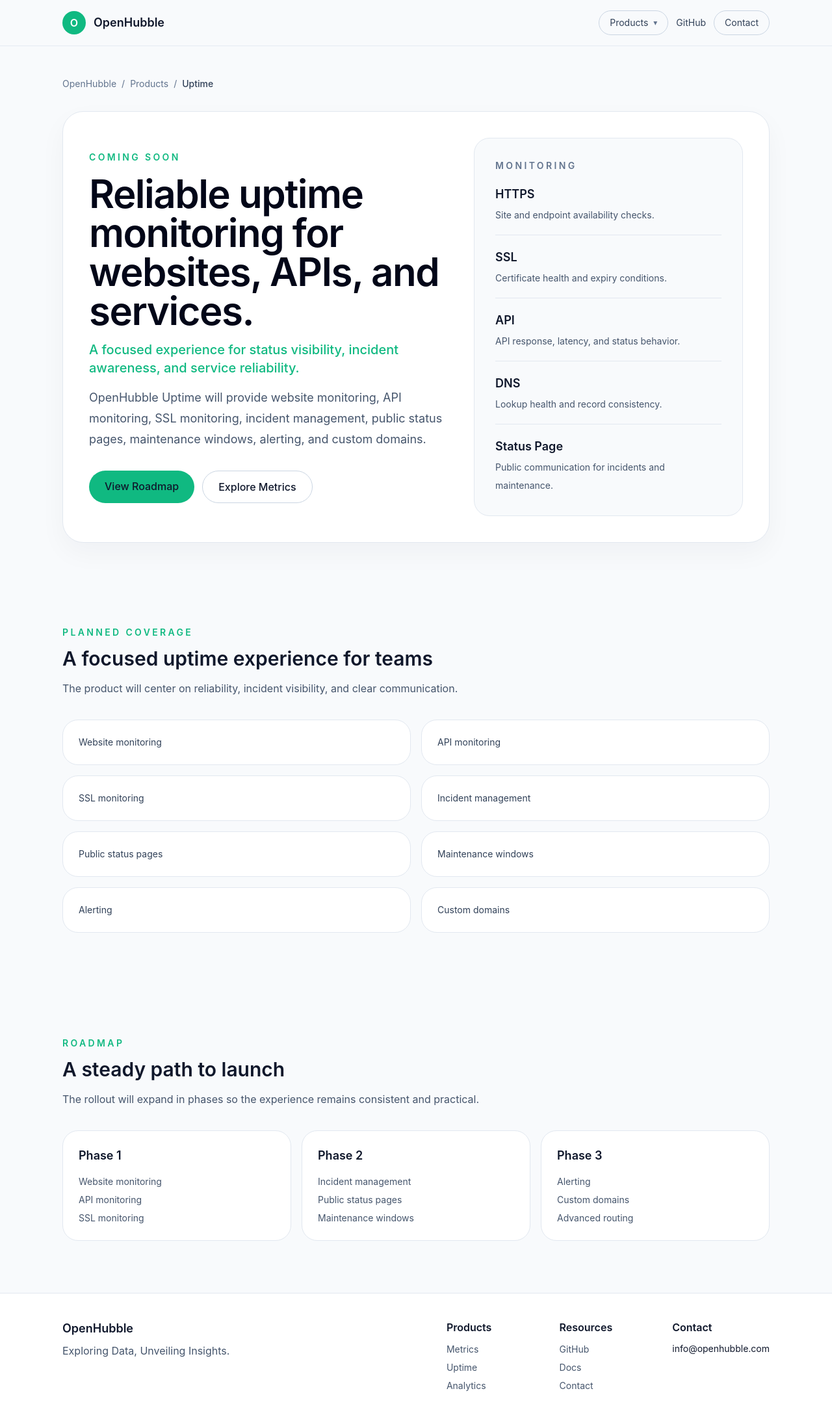
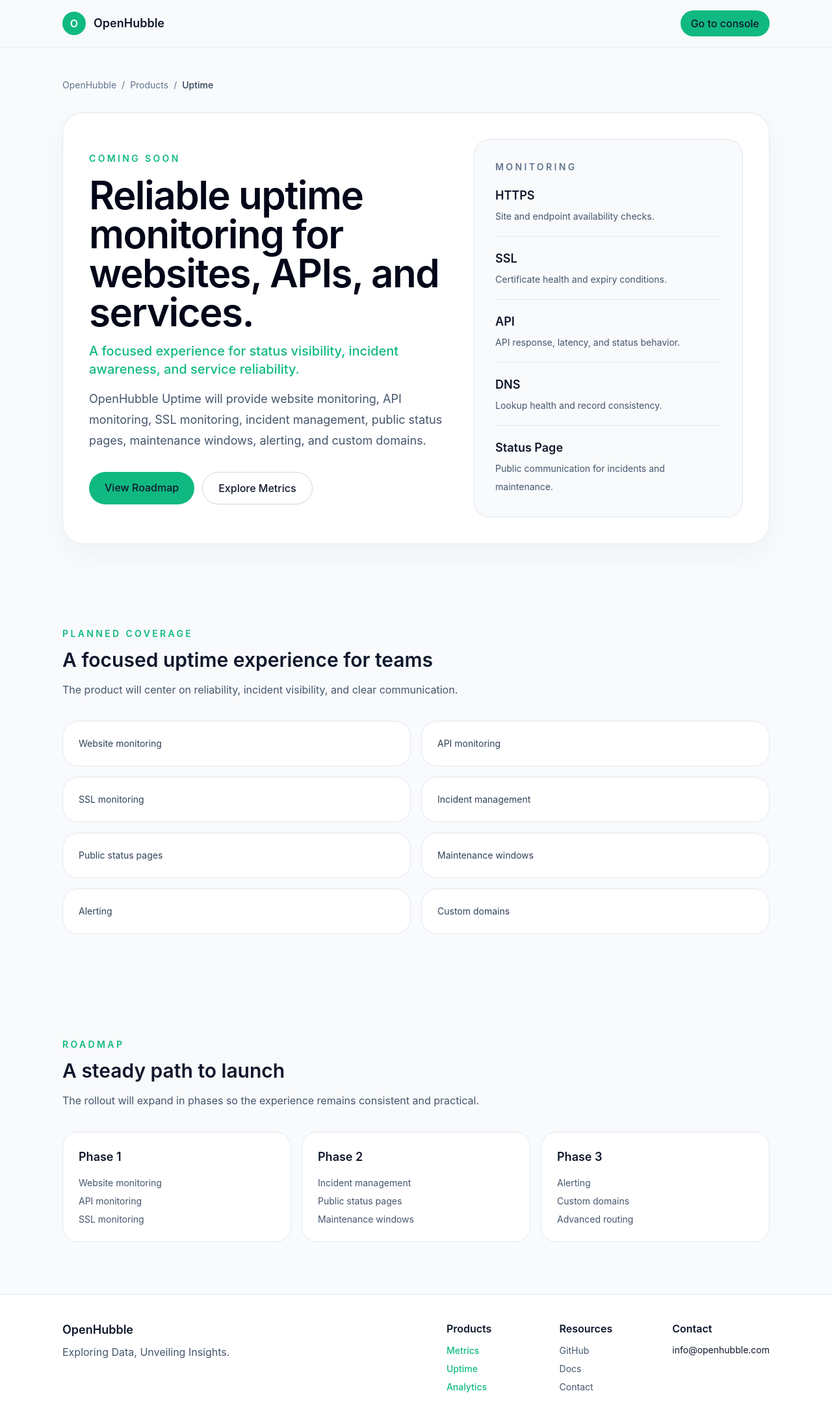
Before and after one commit to BlackIQ/landing, a Next.js app: page /products/uptime in a window 1280 px wide. Shown: the top 2180 px of the page at 65% size. Built offline with nearby package versions, Linux system fonts and the light colour scheme.

Commit message:
Page shell

```diff
--- a/src/components/product-page-shell.tsx
+++ b/src/components/product-page-shell.tsx
@@ -6,48 +6,65 @@ type ProductPageShellProps = {
   children: ReactNode;
 };
 
-const productLinks = [
-  { href: "/products/metrics", label: "Metrics" },
-  { href: "/products/uptime", label: "Uptime" },
-  { href: "/products/analytics", label: "Analytics" },
-];
+type ProductPageShellConfig = {
+  accent: string;
+  productName: string;
+  heroCtaHref: string;
+};
+
+function getShellConfig(accent: string): ProductPageShellConfig {
+  if (accent === "#10B981") {
+    return {
+      accent,
+      productName: "Uptime",
+      heroCtaHref: "#",
+    };
+  }
+
+  if (accent === "#8B5CF6") {
+    return {
+      accent,
+      productName: "Analytics",
+      heroCtaHref: "#",
+    };
+  }
+
+  return {
+    accent,
+    productName: "Metrics",
+    heroCtaHref: "https://metrics.openhubble.com",
+  };
+}
 
 export function ProductPageShell({ accent, children }: ProductPageShellProps) {
+  const config = getShellConfig(accent);
+
   return (
     <div className="min-h-screen bg-[#f8fafc] text-slate-900">
       <header className="sticky top-0 z-10 border-b border-slate-200/80 bg-[#f8fafc]/90 backdrop-blur">
-        <div className="mx-auto flex max-w-6xl flex-col gap-3 px-6 py-4 sm:flex-row sm:items-center sm:justify-between lg:px-8">
+        <div className="mx-auto flex max-w-6xl items-center justify-between px-6 py-4 lg:px-8">
           <Link href="/" className="flex items-center gap-3">
-            <div className="flex h-9 w-9 items-center justify-center rounded-full font-semibold text-white" style={{ backgroundColor: accent }}>
+            <div
+              className="flex h-9 w-9 items-center justify-center rounded-full font-semibold text-white"
+              style={{ backgroundColor: accent }}
+            >
               O
             </div>
             <span className="text-lg font-semibold">OpenHubble</span>
           </Link>
-          <nav className="flex flex-wrap items-center gap-3 text-sm text-slate-700">
-            <details className="group relative">
-              <summary className="flex cursor-pointer list-none items-center gap-2 rounded-full border border-slate-300 px-4 py-2 transition hover:border-slate-400 hover:bg-white">
-                Products
-                <span className="text-xs text-slate-500">▾</span>
-              </summary>
-              <div className="absolute right-0 top-full mt-2 min-w-40 rounded-2xl border border-slate-200 bg-white p-2 shadow-[0_10px_30px_rgba(15,23,42,0.08)]">
-                {productLinks.map((item) => (
-                  <Link
-                    key={item.href}
-                    href={item.href}
-                    className="block rounded-xl px-3 py-2 text-sm transition hover:bg-slate-50"
-                  >
-                    {item.label}
-                  </Link>
-                ))}
-              </div>
-            </details>
-            <a href="https://github.com/OpenHubble" target="_blank" rel="noreferrer" className="transition hover:text-slate-950">
-              GitHub
-            </a>
-            <Link href="#contact" className="rounded-full border border-slate-300 px-4 py-2 transition hover:border-slate-400 hover:bg-white">
-              Contact
-            </Link>
-          </nav>
+          <a
+            href={config.heroCtaHref}
+            target={
+              config.heroCtaHref.startsWith("http") ? "_blank" : undefined
+            }
+            rel={
+              config.heroCtaHref.startsWith("http") ? "noreferrer" : undefined
+            }
+            className="rounded-full px-4 py-2 font-medium text-white transition hover:opacity-90"
+            style={{ backgroundColor: accent }}
+          >
+            Go to console
+          </a>
         </div>
       </header>
 
@@ -57,20 +74,43 @@ export function ProductPageShell({ accent, children }: ProductPageShellProps) {
         <div className="mx-auto flex max-w-6xl flex-col gap-8 px-6 py-10 lg:flex-row lg:justify-between lg:px-8">
           <div>
             <h4 className="text-lg font-semibold text-slate-900">OpenHubble</h4>
-            <p className="mt-2 text-slate-600">Exploring Data, Unveiling Insights.</p>
+            <p className="mt-2 text-slate-600">
+              Exploring Data, Unveiling Insights.
+            </p>
           </div>
           <div className="grid gap-6 sm:grid-cols-3">
             <div>
               <h5 className="mb-2 font-semibold text-slate-900">Products</h5>
-              <p className="text-sm leading-7 text-slate-600">Metrics<br />Uptime<br />Analytics</p>
+              <p className="text-sm leading-7 text-slate-600">
+                <span className="font-medium" style={{ color: accent }}>
+                  Metrics
+                </span>
+                <br />
+                <span className="font-medium" style={{ color: accent }}>
+                  Uptime
+                </span>
+                <br />
+                <span className="font-medium" style={{ color: accent }}>
+                  Analytics
+                </span>
+              </p>
             </div>
             <div>
               <h5 className="mb-2 font-semibold text-slate-900">Resources</h5>
-              <p className="text-sm leading-7 text-slate-600">GitHub<br />Docs<br />Contact</p>
+              <p className="text-sm leading-7 text-slate-600">
+                GitHub
+                <br />
+                Docs
+                <br />
+                Contact
+              </p>
             </div>
             <div>
               <h5 className="mb-2 font-semibold text-slate-900">Contact</h5>
-              <a href="mailto:info@openhubble.com" className="text-sm text-slate-600 transition hover:text-slate-900">
+              <a
+                href="mailto:info@openhubble.com"
+                className="text-sm text-slate-600 transition hover:text-slate-900"
+              >
                 info@openhubble.com
               </a>
             </div>
@@ -94,7 +134,10 @@ export function ProductSectionHeading({
 }) {
   return (
     <div className="mb-8 max-w-2xl">
-      <p className="mb-3 text-sm font-semibold uppercase tracking-[0.24em]" style={{ color: accent }}>
+      <p
+        className="mb-3 text-sm font-semibold uppercase tracking-[0.24em]"
+        style={{ color: accent }}
+      >
         {eyebrow}
       </p>
       <h3 className="mb-3 text-3xl font-semibold text-slate-900">{title}</h3>
```
